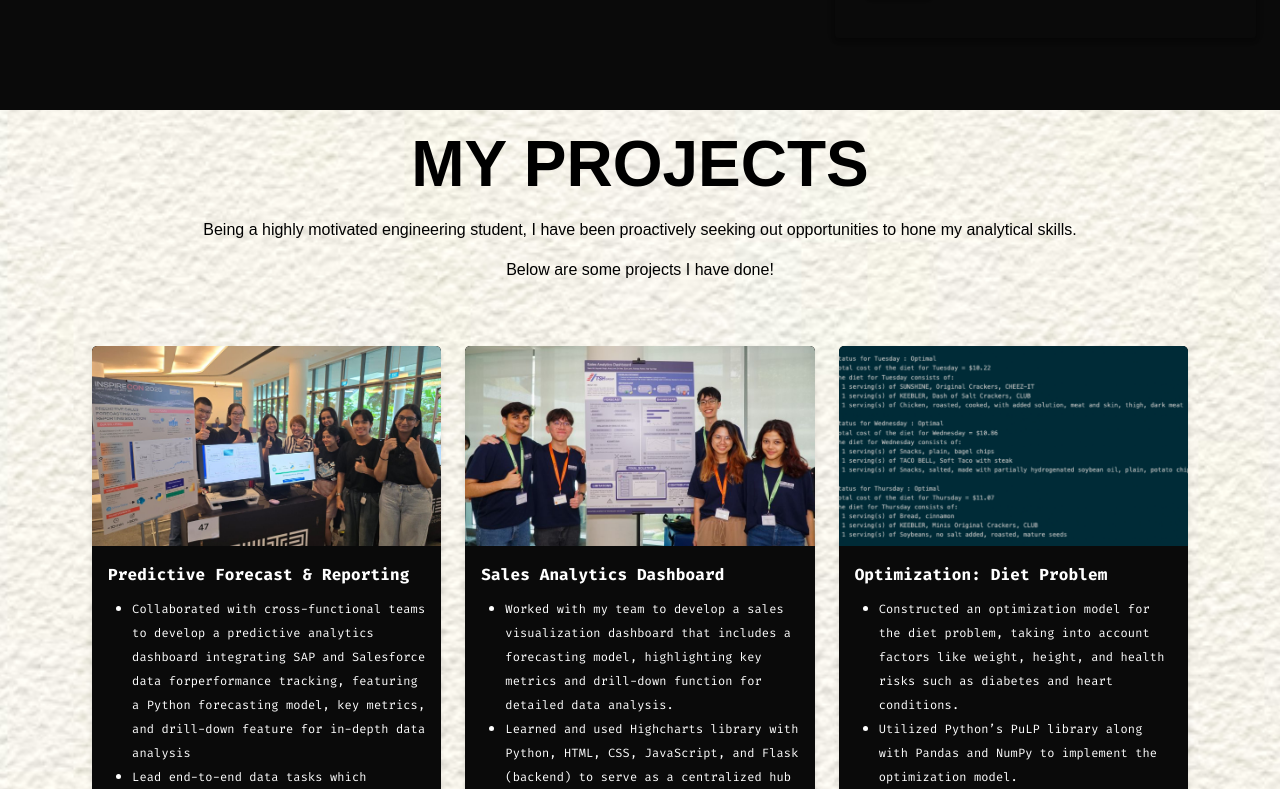
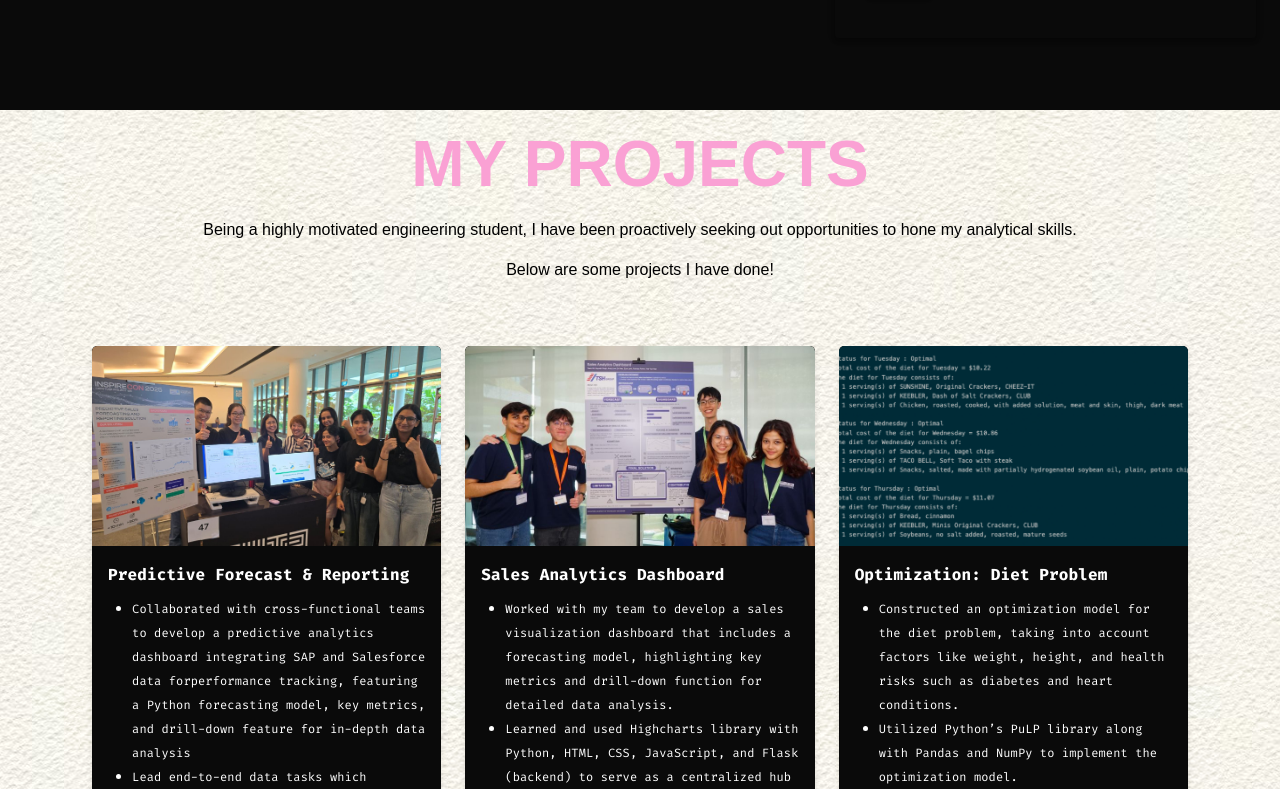
Before and after one commit to ffannisa/portfolio-website, a Next.js app: page / in a window 1280 px wide. Shown: the part 1171-1960 px from the top of the page. Built offline with nearby package versions, Linux system fonts and the light colour scheme; a web font is replaced by a local one.

Commit message:
update background color

```diff
--- a/src/app/sections/hello/hello.jsx
+++ b/src/app/sections/hello/hello.jsx
@@ -102,6 +102,7 @@ const Hello = () => {
               fontFamily: "var(--font-anton), Impact, sans-serif", // Title font
               letterSpacing: "0px",
               lineHeight: 0.75,
+              WebkitTextStroke: "0.5px #faa1d4", // subtle stroke for more visual weight
             }}
           >
             FANNISA <br /> FAHMI
--- a/src/app/sections/projects/projects.jsx
+++ b/src/app/sections/projects/projects.jsx
@@ -114,8 +114,9 @@ const Projects = () => {
       style={{
         backgroundColor: "#f5f1e8",
         backgroundImage: "url('/images/paper_texture.jpg')",
-        backgroundSize: "cover",
-        backgroundPosition: "center",
+        backgroundRepeat: "repeat",
+        backgroundSize: "auto",
+        backgroundPosition: "top left",
       }}
     >
       {/* <h2
@@ -127,7 +128,7 @@ const Projects = () => {
       <h1
         className="text-[2rem] md:text-[4rem] font-extrabold leading-none"
         style={{
-          color: "#000000ff",
+          color: "#faa1d4",
           fontFamily: "var(--font-anton), Impact, sans-serif", // Title font
           letterSpacing: "0px",
           lineHeight: 1.2,
```
